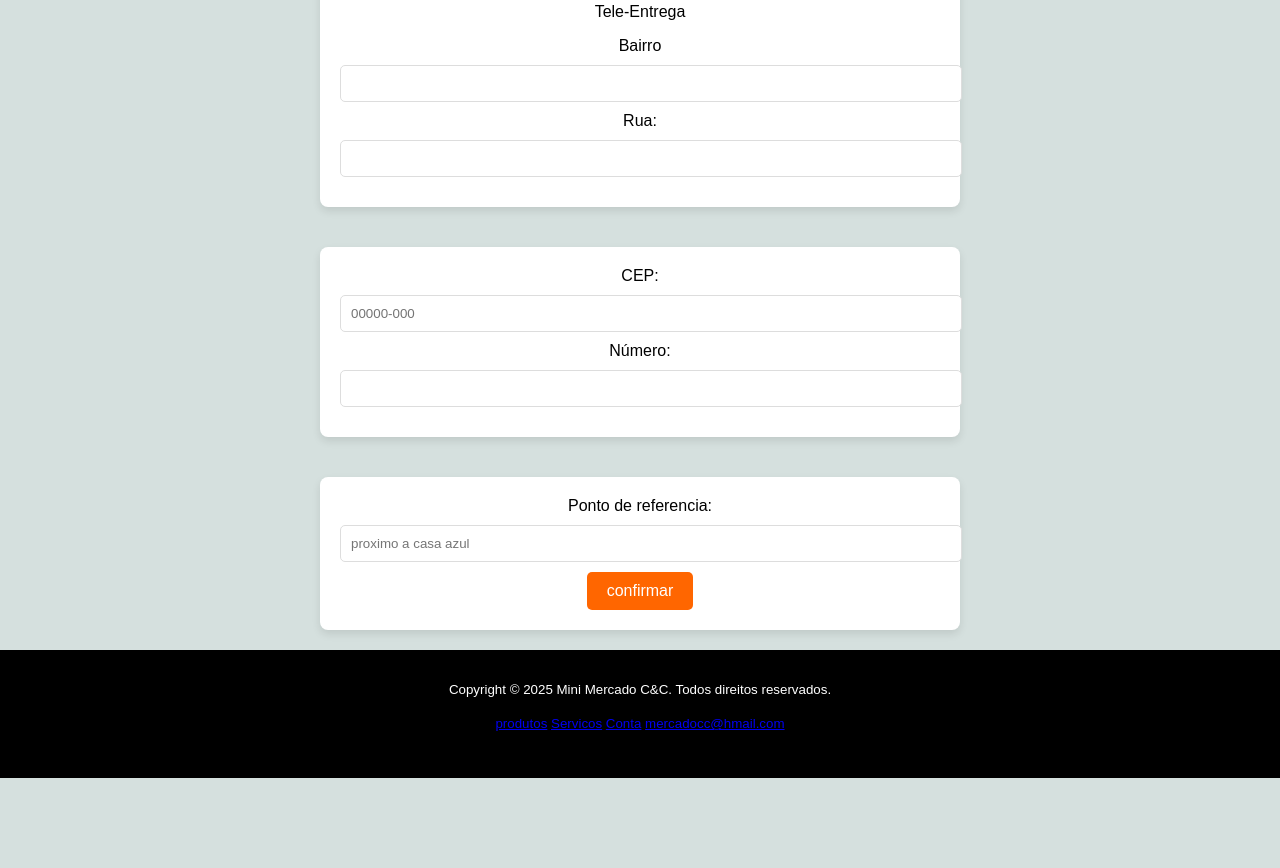
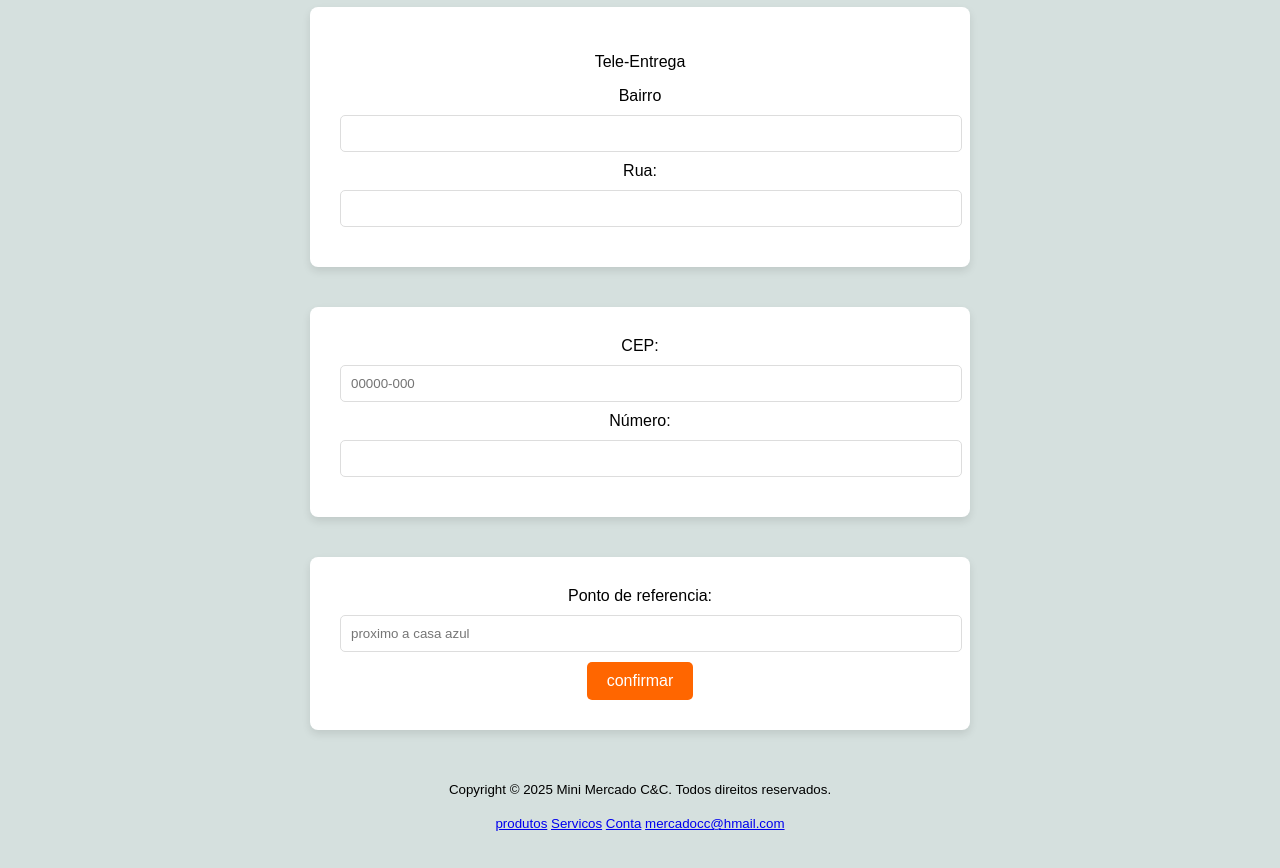
Before and after one commit to yannardes/fase-2-, a plain HTML site: page servicos.html in a window 1280 px wide. Shown: the part 722-1590 px from the top of the page. Before the commit the page ends 1500 px from the top, so only its background shows below. Drawn offline with Linux system fonts and the light colour scheme.

```diff
--- a/pagina_cadastro.css
+++ b/pagina_cadastro.css
@@ -1,6 +1,6 @@
 body {
   font-family: Arial, sans-serif;
-  background-color: #f8f9fa;
+  background-color: #d5e0de;
   margin: 0;
   padding: 0;
 }
@@ -75,7 +75,7 @@
 }
 
 footer {
-  color: #fff;
+  color: #000000;
   text-align: center;
   padding: 15px 0;
   width: 100%;
--- a/pagina_produtos.css
+++ b/pagina_produtos.css
@@ -51,7 +51,6 @@
   margin-bottom: 10px;
 }
 
-/* Rodapé */
 html,
 body {
   height: 100%;
@@ -65,8 +64,7 @@
 }
 
 footer {
-  background-color: #000000;
-  color: #fff;
+  color: #000000;
   text-align: center;
   padding: 15px 0;
   width: 100%;
--- a/pagina_servicos.css
+++ b/pagina_servicos.css
@@ -15,7 +15,7 @@
 
 div {
   background-color: white;
-  padding: 20px;
+  padding: 30px;
   margin: 20px auto;
   width: 80%;
   max-width: 600px;
@@ -61,8 +61,7 @@
 }
 
 footer {
-  background-color: #000000;
-  color: #fff;
+  color: #000000;
   text-align: center;
   padding: 15px 0;
   width: 100%;
--- a/servicos.html
+++ b/servicos.html
@@ -11,7 +11,7 @@
     <div>
     <p>Entrega ou Retirada? Você Escolhe! 🚀</p>
     <p>Quer comodidade? Peça pelo aplicativo e receba tudo no conforto de casa! 🚚💨</p>
-    <p>Prefere passar aqui rapidinho? Faça seu pedido e retire no local sem demora! 🏪✨</p>
+    <p>Prefere passar aqui rapidinho? Faça seu pedido e retire no local sem demora! 🏪</p>
     <P>No Mercado C&C, você compra do seu jeito. Simples, rápido e prático! 🛒😊</p>
     </div>
 
```
Also changed, not shown: forms.html (+11 -4 lines), index.html (+14 -4 lines), produtos.html (+5 -0 lines).
